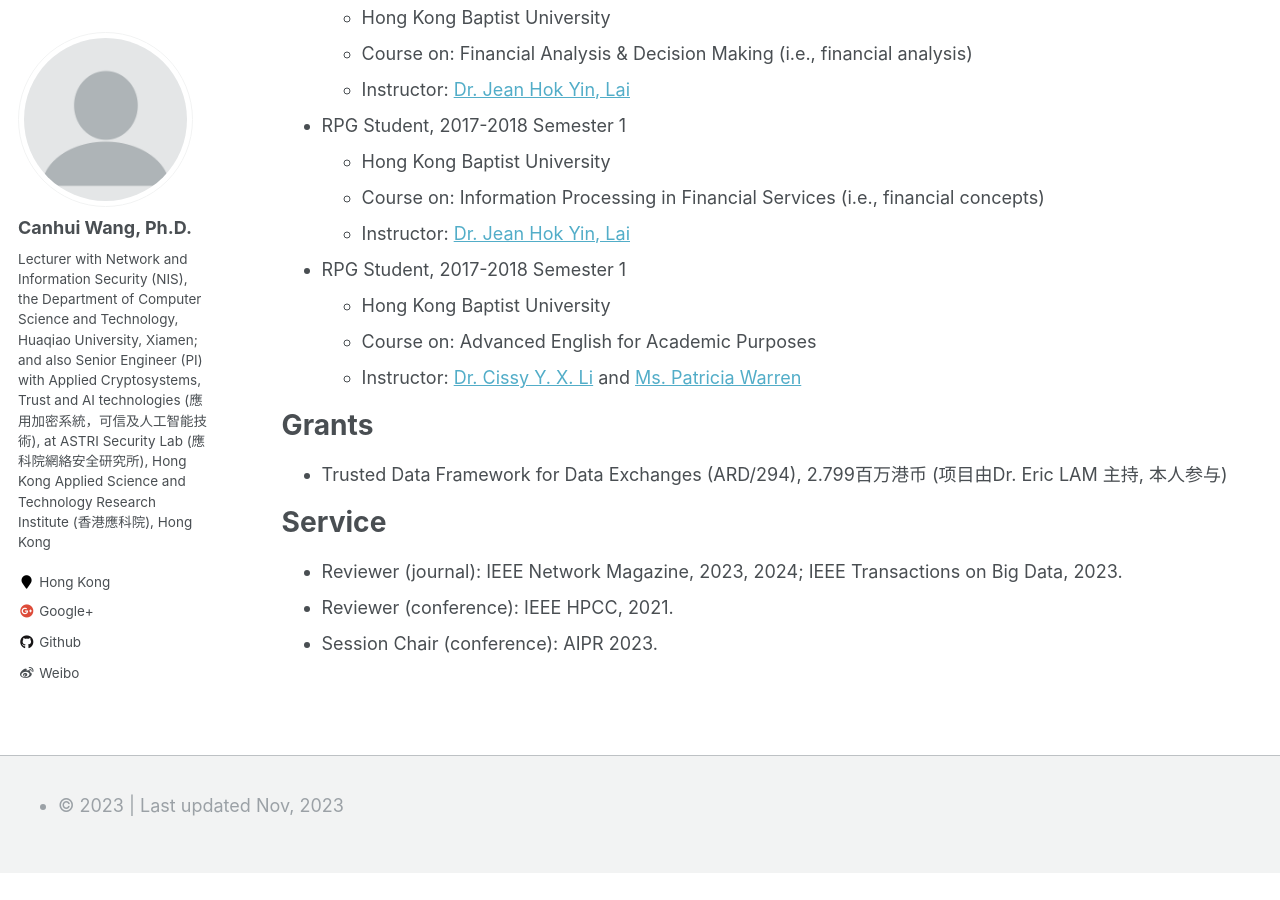
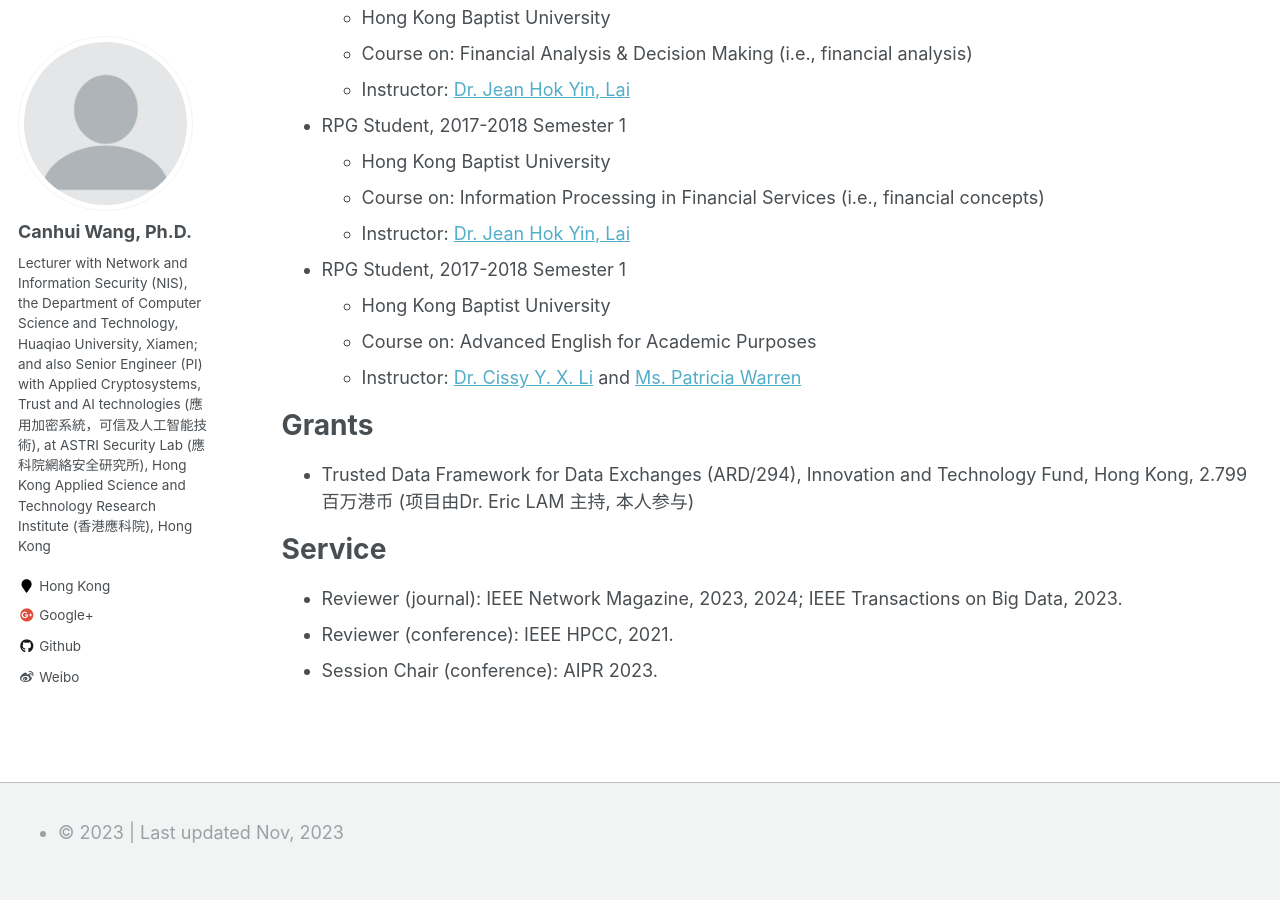
Before and after one commit to Canhui/canhui.github.io, a Jekyll site: the page built from _pages/cv.md, in a window 1280 px wide and 900 px high, scrolled down 3044 px. Built offline with Jekyll 4.4.1, drawn with Linux system fonts in a browser that asks for light colours; before the commit the page ends 3917 px from its top, so only the background shows below that.

Commit message:
Update cv.md

```diff
--- a/_pages/cv.md
+++ b/_pages/cv.md
@@ -142,7 +142,7 @@ Skills
 
 Grants
 ======
-* Trusted Data Framework for Data Exchanges (ARD/294), 2.799百万港币 (项目由Dr. Eric LAM 主持, 本人参与)
+* Trusted Data Framework for Data Exchanges (ARD/294), Innovation and Technology Fund, Hong Kong, 2.799百万港币 (项目由Dr. Eric LAM 主持, 本人参与)
 
 Service
 ======
```
